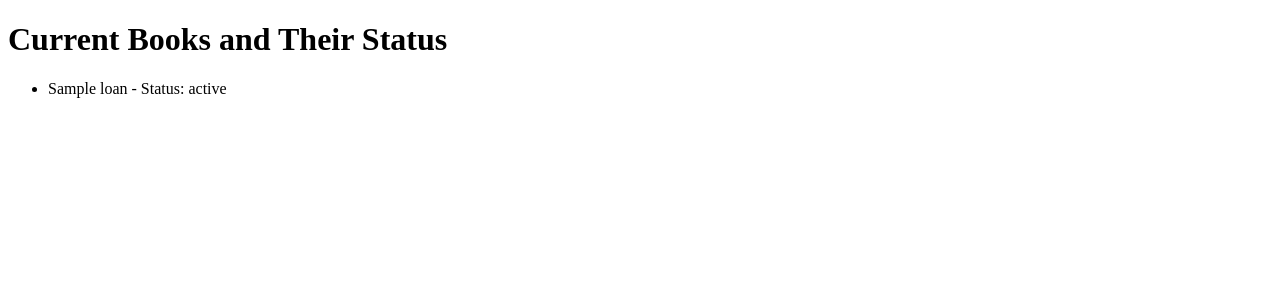
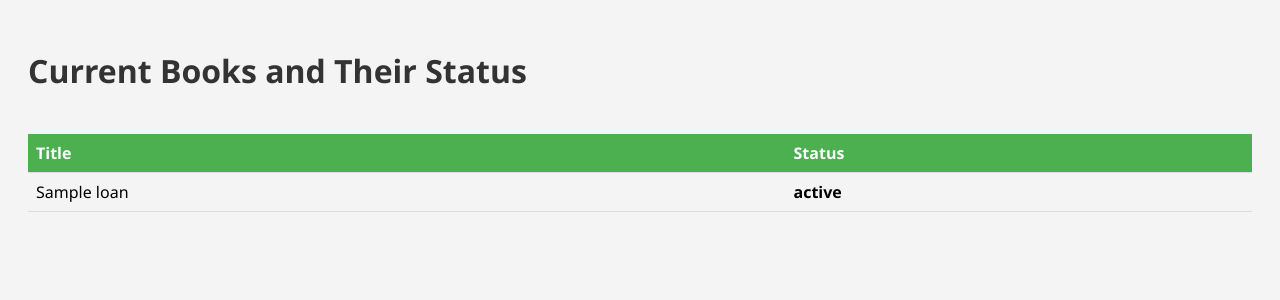
Before and after one commit to cdancette/renew-biblio-paris, a Flask app: page / in a window 1280 px wide. Shown: the top 300 px of the page. Run offline with Flask 3, Linux system fonts and the light colour scheme; a database or web service that is not in the repository returns one stand-in record (values such as "Sample title"); data that the repository does not hold is empty.

Commit message:
prettier html

```diff
--- a/templates/books.html
+++ b/templates/books.html
@@ -1,14 +1,71 @@
 <!DOCTYPE html>
-<html>
+<html lang="en">
 <head>
+    <meta charset="UTF-8">
+    <meta name="viewport" content="width=device-width, initial-scale=1.0">
     <title>Book List</title>
+    <style>
+        body {
+            font-family: 'Segoe UI', Tahoma, Geneva, Verdana, sans-serif;
+            padding: 20px;
+            background-color: #f4f4f4;
+        }
+        h1 {
+            color: #333;
+        }
+        .table-container {
+            overflow-x: auto;
+        }
+        table {
+            border-collapse: collapse;
+            width: 100%;
+            margin-top: 20px;
+        }
+        th, td {
+            text-align: left;
+            padding: 8px;
+            border-bottom: 1px solid #ddd;
+        }
+        th {
+            background-color: #4CAF50;
+            color: white;
+        }
+        tr:nth-child(even) {
+            background-color: #f2f2f2;
+        }
+        .status {
+            font-weight: bold;
+        }
+        .status.Arendrebientôt {
+            color: #E65100; /* Orange for soon to be returned */
+        }
+        .status.Enretard {
+            color: #B71C1C; /* Red for late */
+        }
+        .status.Disponible {
+            color: #1B5E20; /* Green for available */
+        }
+    </style>
 </head>
 <body>
     <h1>Current Books and Their Status</h1>
-    <ul>
-        {% for book in books %}
-            <li>{{ book.Title }} - Status: {{ book.State }}</li>
-        {% endfor %}
-    </ul>
+    <div class="table-container">
+        <table>
+            <thead>
+                <tr>
+                    <th>Title</th>
+                    <th>Status</th>
+                </tr>
+            </thead>
+            <tbody>
+                {% for book in books %}
+                <tr>
+                    <td>{{ book.Title }}</td>
+                    <td class="status {{ book.State.replace(' ', '') }}">{{ book.State }}</td>
+                </tr>
+                {% endfor %}
+            </tbody>
+        </table>
+    </div>
 </body>
 </html>
```
